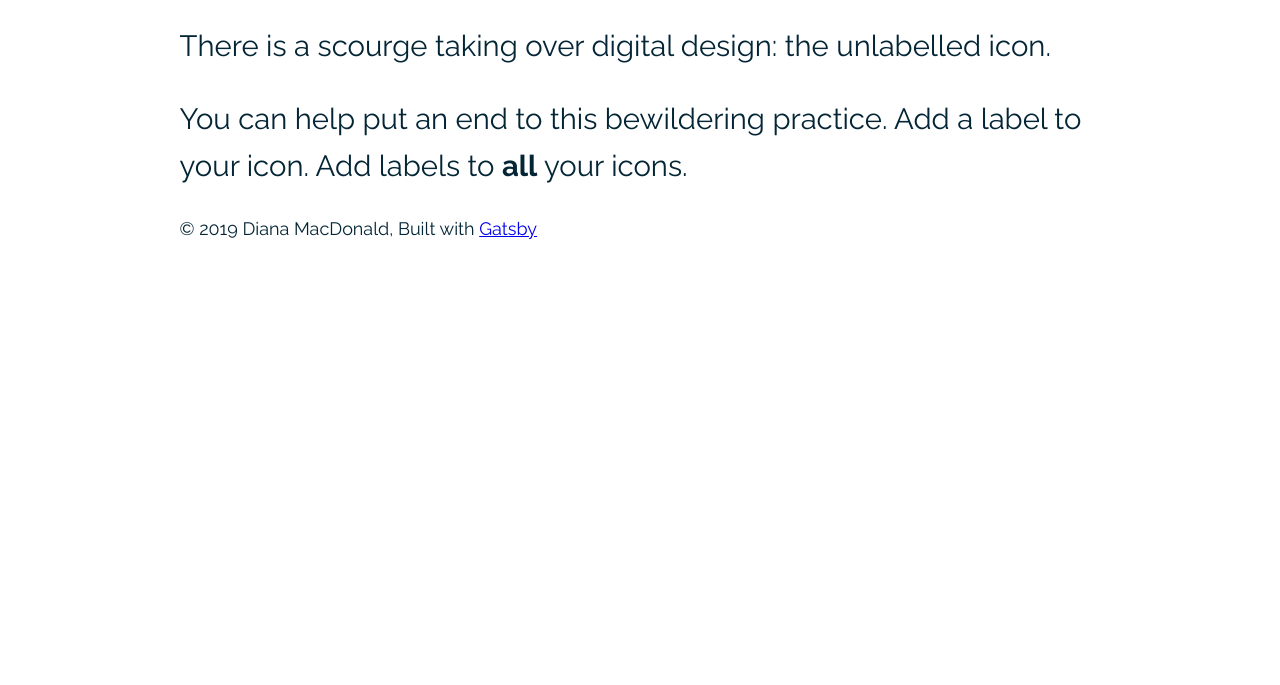
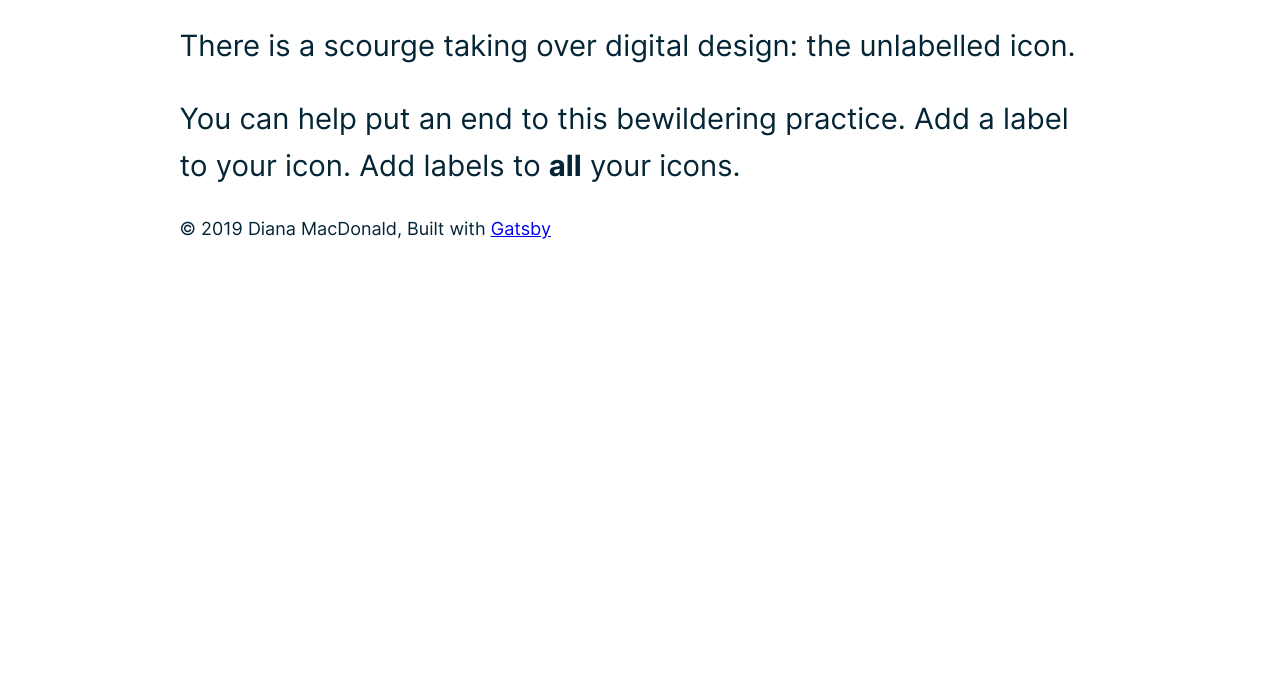
Before and after one commit to didoesdigital/label-your-icons, a Gatsby site: page / in a window 1280 px wide. Shown: the part 115-800 px from the top of the page. Built offline with nearby package versions, Linux system fonts and the light colour scheme; Gatsby itself is replaced by a stand-in of ours.

Commit message:
Add Inter font style rules

```diff
--- a/src/components/layout.css
+++ b/src/components/layout.css
@@ -1,4 +1,66 @@
-@import url('https://fonts.googleapis.com/css?family=Raleway:400,700&display=swap');
+@font-face {
+  font-family: 'Inter';
+  font-style:  normal;
+  font-weight: 400;
+  font-display: swap;
+  src: url("../fonts/Inter (Web)/Inter-Regular.woff2") format("woff2"),
+       url("../fonts/Inter (Web)/Inter-Regular.woff") format("woff");
+}
+@font-face {
+  font-family: 'Inter';
+  font-style:  italic;
+  font-weight: 400;
+  font-display: swap;
+  src: url("../fonts/Inter (Web)/Inter-Italic.woff2") format("woff2"),
+       url("../fonts/Inter (Web)/Inter-Italic.woff") format("woff");
+}
+@font-face {
+  font-family: 'Inter';
+  font-style:  normal;
+  font-weight: 500;
+  font-display: swap;
+  src: url("../fonts/Inter (Web)/Inter-Medium.woff2") format("woff2"),
+       url("../fonts/Inter (Web)/Inter-Medium.woff") format("woff");
+}
+
+@font-face {
+  font-family: 'Inter';
+  font-style:  normal;
+  font-weight: 600;
+  font-display: swap;
+  src: url("../fonts/Inter (Web)/Inter-SemiBold.woff2") format("woff2"),
+       url("../fonts/Inter (Web)/Inter-SemiBold.woff") format("woff");
+}
+
+@font-face {
+  font-family: 'Inter';
+  font-style:  normal;
+  font-weight: 700;
+  font-display: swap;
+  src: url("../fonts/Inter (Web)/Inter-Bold.woff2") format("woff2"),
+       url("../fonts/Inter (Web)/Inter-Bold.woff") format("woff");
+}
+
+@font-face {
+  font-family: 'Inter';
+  font-style:  normal;
+  font-weight: 800;
+  font-display: swap;
+  src: url("../fonts/Inter (Web)/Inter-ExtraBold.woff2") format("woff2"),
+       url("../fonts/Inter (Web)/Inter-ExtraBold.woff") format("woff");
+}
+
+@font-face {
+  font-family: 'Inter';
+  font-style:  normal;
+  font-weight: 900;
+  font-display: swap;
+  src: url("../fonts/Inter (Web)/Inter-Black.woff2") format("woff2"),
+       url("../fonts/Inter (Web)/Inter-Black.woff") format("woff");
+}
+
+
+
 html {
   font-family: sans-serif;
   -ms-text-size-adjust: 100%;
@@ -186,7 +248,7 @@ textarea {
   font: inherit;
 }
 html {
-  font: 112.5%/1.45em "Raleway", "Merriweather Sans", "Helvetica Neue", Helvetica, Arial, sans-serif;
+  font: 112.5%/1.45em "Inter", "Raleway", "Merriweather Sans", "Helvetica Neue", Helvetica, Arial, sans-serif;
   box-sizing: border-box;
   overflow-y: scroll;
 }
@@ -201,7 +263,7 @@ html {
 }
 body {
   color: #032535;
-  font-family: "Raleway", "Merriweather Sans", "Helvetica Neue", Helvetica, Arial, sans-serif;
+  font-family: "Inter", "Raleway", "Merriweather Sans", "Helvetica Neue", Helvetica, Arial, sans-serif;
   font-weight: normal;
   word-wrap: break-word;
   font-kerning: normal;
@@ -231,7 +293,7 @@ h1 {
   padding-top: 0;
   margin-bottom: 1.45rem;
   color: inherit;
-  font-family: "Raleway", "Merriweather Sans", "Helvetica Neue", Helvetica, Arial, sans-serif;
+  font-family: "Inter", "Raleway", "Merriweather Sans", "Helvetica Neue", Helvetica, Arial, sans-serif;
   font-weight: bold;
   text-rendering: optimizeLegibility;
   font-size: 2.25rem;
@@ -247,7 +309,7 @@ h2 {
   padding-top: 0;
   margin-bottom: 1.45rem;
   color: inherit;
-  font-family: "Raleway", "Merriweather Sans", "Helvetica Neue", Helvetica, Arial, sans-serif;
+  font-family: "Inter", "Raleway", "Merriweather Sans", "Helvetica Neue", Helvetica, Arial, sans-serif;
   font-weight: bold;
   text-rendering: optimizeLegibility;
   font-size: 1.62671rem;
@@ -263,7 +325,7 @@ h3 {
   padding-top: 0;
   margin-bottom: 1.45rem;
   color: inherit;
-  font-family: "Raleway", "Merriweather Sans", "Helvetica Neue", Helvetica, Arial, sans-serif;
+  font-family: "Inter", "Raleway", "Merriweather Sans", "Helvetica Neue", Helvetica, Arial, sans-serif;
   font-weight: bold;
   text-rendering: optimizeLegibility;
   font-size: 1.38316rem;
@@ -279,7 +341,7 @@ h4 {
   padding-top: 0;
   margin-bottom: 1.45rem;
   color: inherit;
-  font-family: "Raleway", "Merriweather Sans", "Helvetica Neue", Helvetica, Arial, sans-serif;
+  font-family: "Inter", "Raleway", "Merriweather Sans", "Helvetica Neue", Helvetica, Arial, sans-serif;
   font-weight: bold;
   text-rendering: optimizeLegibility;
   font-size: 1rem;
@@ -295,7 +357,7 @@ h5 {
   padding-top: 0;
   margin-bottom: 1.45rem;
   color: inherit;
-  font-family: "Raleway", "Merriweather Sans", "Helvetica Neue", Helvetica, Arial, sans-serif;
+  font-family: "Inter", "Raleway", "Merriweather Sans", "Helvetica Neue", Helvetica, Arial, sans-serif;
   font-weight: bold;
   text-rendering: optimizeLegibility;
   font-size: 0.85028rem;
@@ -311,7 +373,7 @@ h6 {
   padding-top: 0;
   margin-bottom: 1.45rem;
   color: inherit;
-  font-family: "Raleway", "Merriweather Sans", "Helvetica Neue", Helvetica, Arial, sans-serif;
+  font-family: "Inter", "Raleway", "Merriweather Sans", "Helvetica Neue", Helvetica, Arial, sans-serif;
   font-weight: bold;
   text-rendering: optimizeLegibility;
   font-size: 0.78405rem;
```
